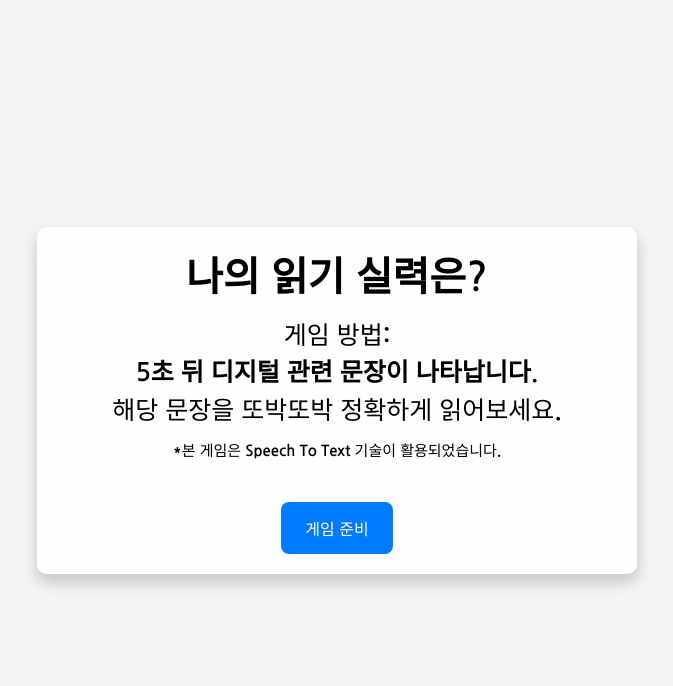
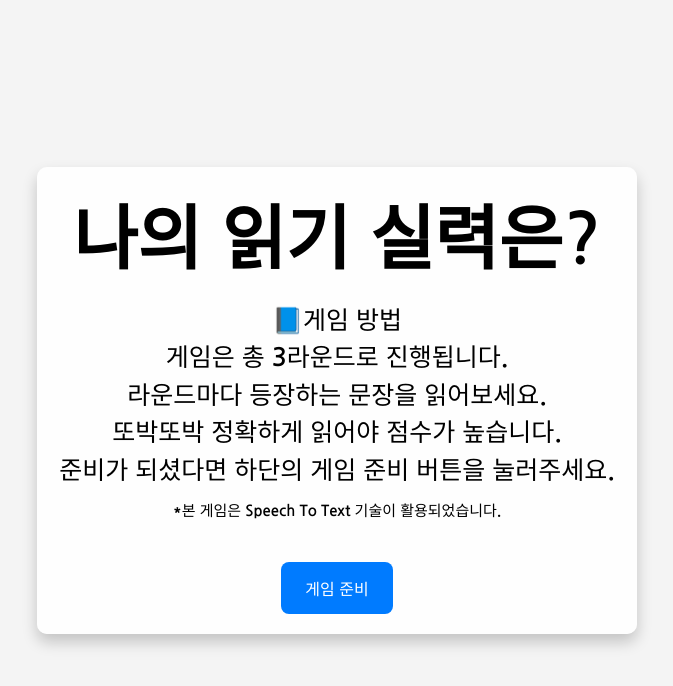
Before and after one commit to cost6885/stt_game, a Flask app: page / in a window 1280 px wide. Shown: the top 686 px of the page, without its empty margins (303-976 px from the left). Run offline with Flask 3, Linux system fonts and the light colour scheme.

Commit message:
Update index.html

```diff
--- a/templates/index.html
+++ b/templates/index.html
@@ -298,11 +298,13 @@
     <div class="container">
         <!-- Landing Page -->
         <div id="landing-page" class="page active">
-            <h1>나의 읽기 실력은?</h1>
+            <h4>나의 읽기 실력은?</h4>
             <p>
-                게임 방법:<br>
-                <strong>5초 뒤 디지털 관련 문장이 나타납니다.</strong><br>
-                해당 문장을 또박또박 정확하게 읽어보세요.<br>
+                📘게임 방법<br>
+                게임은 총 3라운드로 진행됩니다.<br>
+                라운드마다 등장하는 문장을 읽어보세요.<br>
+                또박또박 정확하게 읽어야 점수가 높습니다.<br>
+                준비가 되셨다면 하단의 게임 준비 버튼을 눌러주세요.<br>
                 <p2>*본 게임은 Speech To Text 기술이 활용되었습니다.</p2>
             </p>
             <button id="start-game-btn">게임 준비</button>
@@ -310,8 +312,11 @@
 
         <!-- Microphone Test Page -->
         <div id="mic-test-page" class="page">
-            <h2>마이크 테스트</h2>
-            <p id="test-instruction">마이크에 "{{ test_sentence }}"라고 말해주세요.</p>
+            <h2>🔎마이크 테스트📣</h2>
+            <p>본 게임을 진행하기 위해서는 마이크 사용이 필수입니다.<br>
+                좌측상단에 팝업창이 뜨면 마이크 연결 허용을 선택해주세요.<br>
+            </p>
+            <p id="test-instruction">연결이 완료되셨다면 "{{ test_sentence }}"라고 말해주세요.</p>
             <button id="test-mic-btn">말하기</button>
             <p id="mic-status"></p>
         </div>
```
